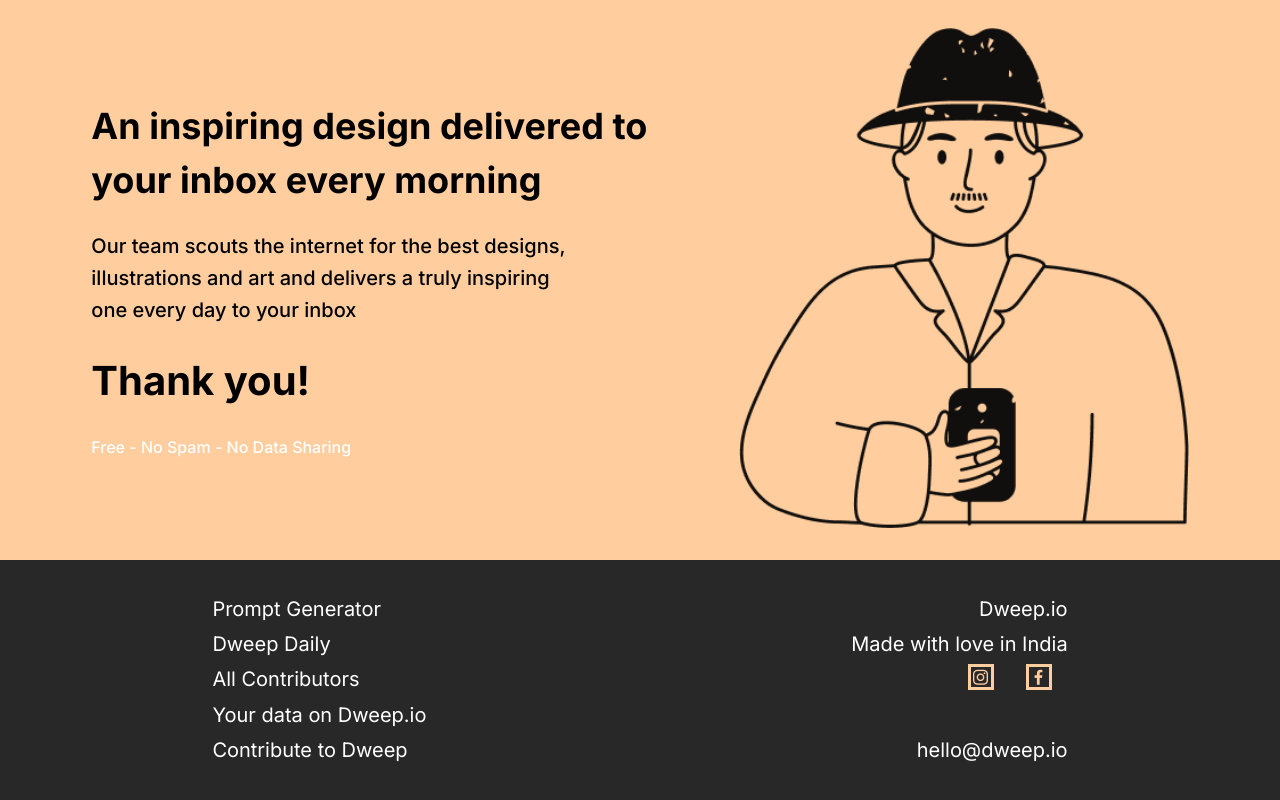
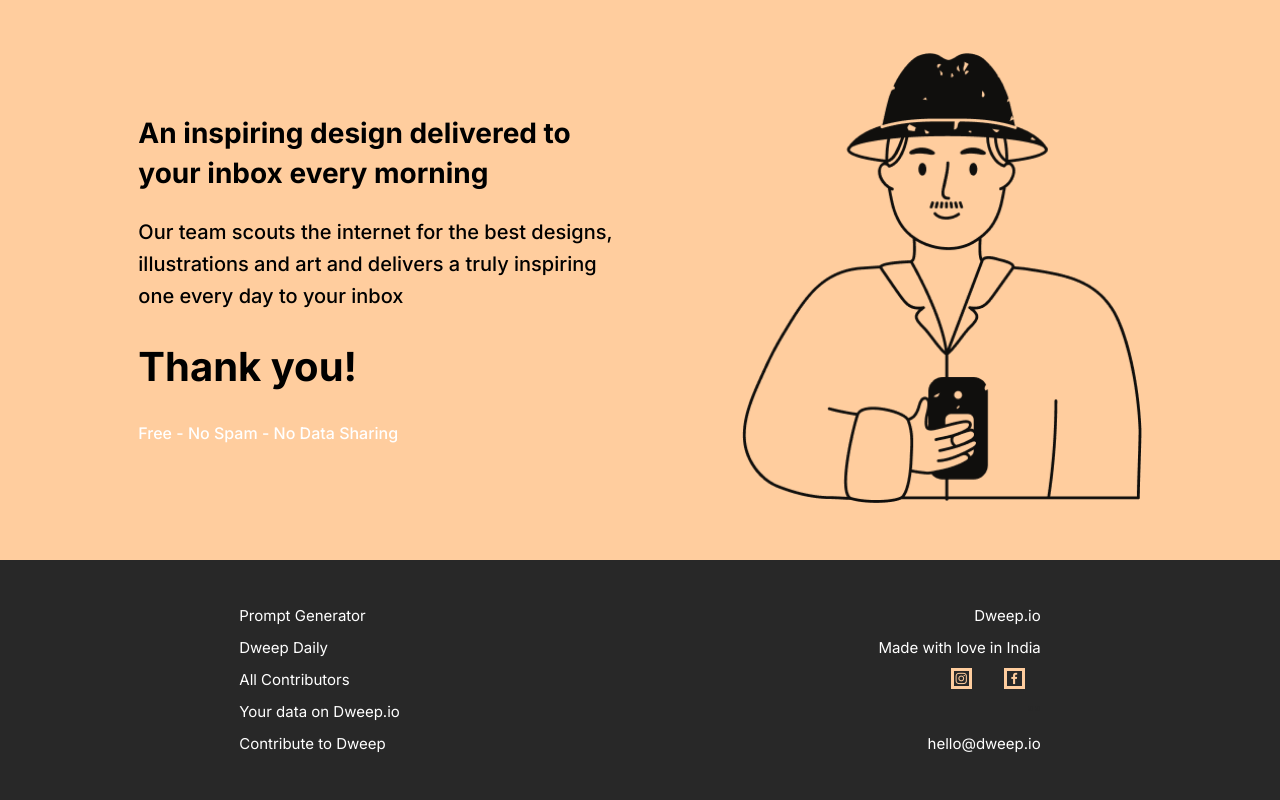
Before and after one commit to Chirag-Jain01/ASSESSMENT-1--2, a plain HTML site: page index.html in a window 1280 px wide. Drawn offline with nearby package versions, Linux system fonts and the light colour scheme.

Commit message:
final Commit

```diff
--- a/index.css
+++ b/index.css
@@ -8,30 +8,26 @@
   list-style: none;
 }
 
-html {
-  font-size: 100%;
-}
-
 .about {
   height: 70vh;
   background: #ffcd9e;
   display: flex;
   flex-direction: row;
   justify-content: space-evenly;
-
   align-items: center;
+  padding: 15px;
 }
 
 .text h1 {
   font-weight: 700;
-  font-size: 2.25rem;
-  line-height: 3.375rem;
+  font-size: 28px;
+  line-height: 40px;
 }
 .text p {
   margin-top: 1.4rem;
   font-weight: 500;
-  font-size: 1.25rem;
-  line-height:2rem;
+  font-size: 20px;
+  line-height:32px;
   max-width: 30rem;
 }
 
@@ -51,8 +47,8 @@ html {
   line-height: 1.6rem;
 }
 .right img {
-  height: 500px;
-  width: 450px;
+  height: 450px;
+  width: 400px;
 }
 
 .footer{
@@ -71,9 +67,9 @@ html {
     flex-direction: column;
 }
 .footer-left ul li{
-    line-height: 2.2rem;
+    line-height: 32px;
     font-weight: 400;
-    font-size: 1.25rem;
+    font-size: 15px;
     cursor: pointer;
 }
 .footer-right ul{
@@ -84,9 +80,9 @@ html {
 }
 
 .footer-right ul li{
-    line-height: 2.2rem;
+    line-height: 32px;
     font-weight: 400;
-    font-size: 1.25rem;
+    font-size: 15px;
     cursor: pointer;
 }
 .footer-right ul li i{
```
